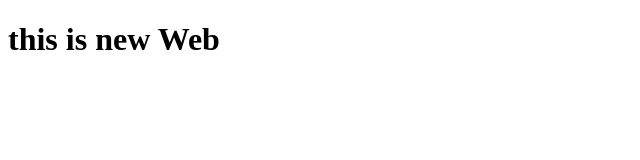
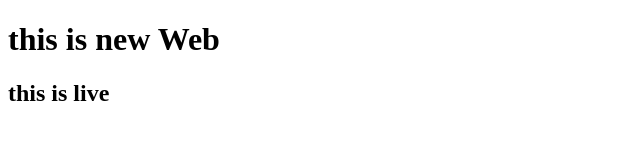
Before and after one commit to SHAKEELABDULKARIM/shakeelabdulkarim.github.io, a plain HTML site: page index.html in a window 1280 px wide. Shown: the whole page, without its empty margins (0-640 px from the left). Drawn offline with Linux system fonts and the light colour scheme.

Commit message:
Update index.html

```diff
--- a/index.html
+++ b/index.html
@@ -5,5 +5,6 @@
     </head>
     <body>
         <h1>this is new Web</h1>
+        <h2>this is live</h2>
     </body>
 </html>
```
